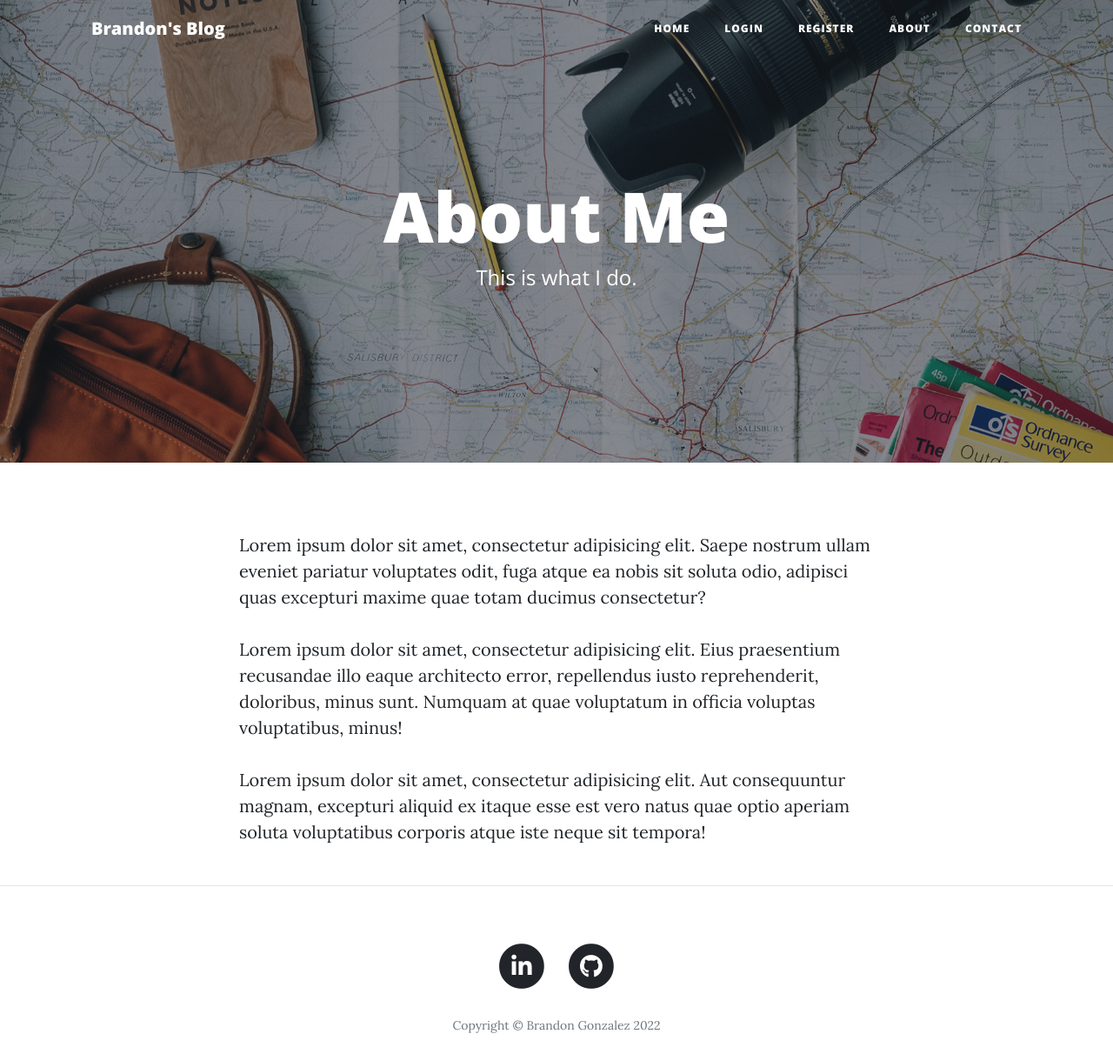
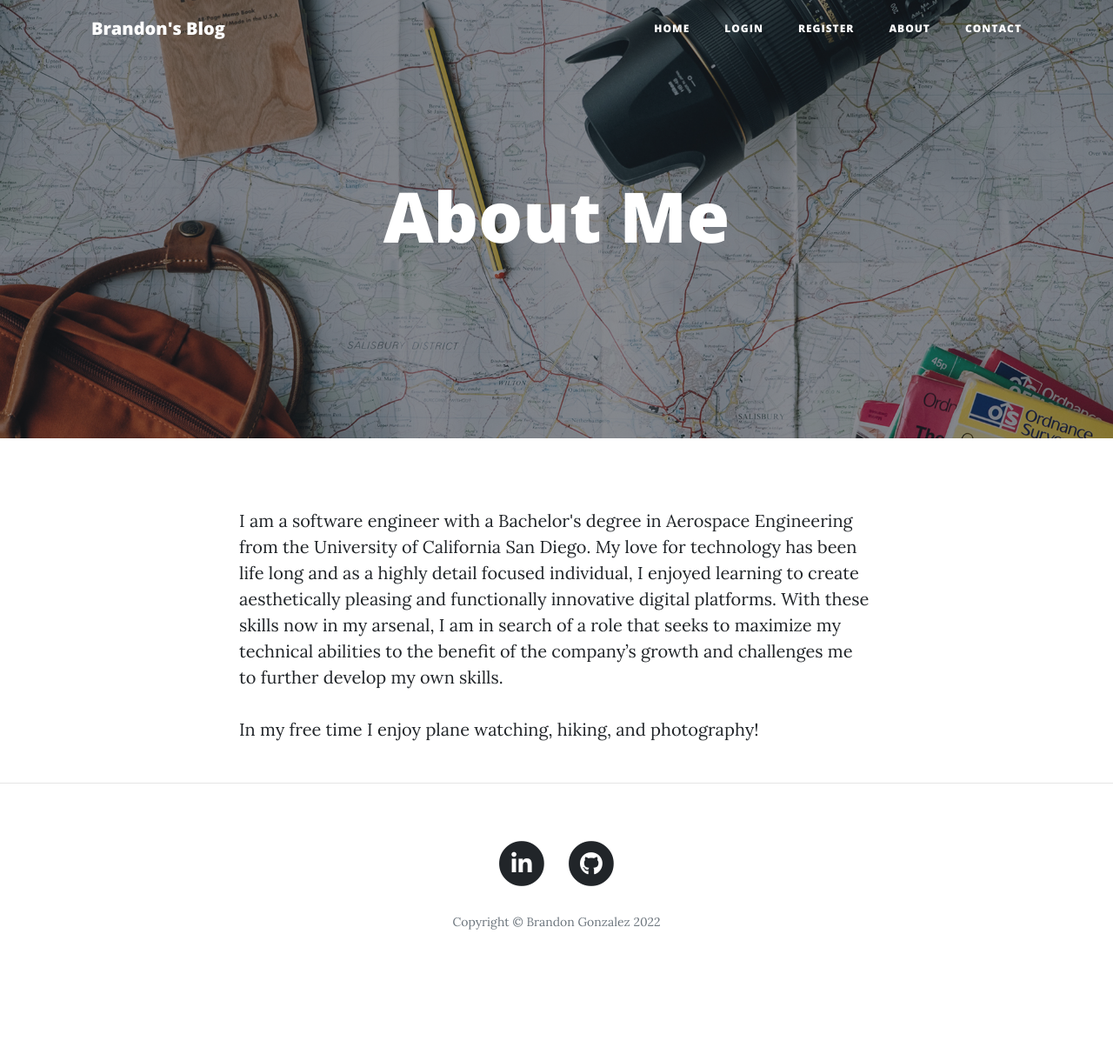
Before and after one commit to brndngnz/brandon-blog, a Flask app: page /about in a window 1280 px wide. Shown: the top 1212 px of the page at 87% size. After the commit the page ends 1069 px from the top, so only its background shows below. Run offline with Flask 2, Linux system fonts and the light colour scheme; some libraries are stand-ins or nearby versions.

Commit message:
Updating About Page

```diff
--- a/templates/about.html
+++ b/templates/about.html
@@ -8,7 +8,6 @@
         <div class="col-lg-8 col-md-10 mx-auto">
           <div class="page-heading">
             <h1>About Me</h1>
-            <span class="subheading">This is what I do.</span>
           </div>
         </div>
       </div>
@@ -19,9 +18,9 @@
   <div class="container">
     <div class="row">
       <div class="col-lg-8 col-md-10 mx-auto">
-        <p>Lorem ipsum dolor sit amet, consectetur adipisicing elit. Saepe nostrum ullam eveniet pariatur voluptates odit, fuga atque ea nobis sit soluta odio, adipisci quas excepturi maxime quae totam ducimus consectetur?</p>
-        <p>Lorem ipsum dolor sit amet, consectetur adipisicing elit. Eius praesentium recusandae illo eaque architecto error, repellendus iusto reprehenderit, doloribus, minus sunt. Numquam at quae voluptatum in officia voluptas voluptatibus, minus!</p>
-        <p>Lorem ipsum dolor sit amet, consectetur adipisicing elit. Aut consequuntur magnam, excepturi aliquid ex itaque esse est vero natus quae optio aperiam soluta voluptatibus corporis atque iste neque sit tempora!</p>
+        <p>I am a software engineer with a Bachelor's degree in Aerospace Engineering from the University of California San Diego. My love for technology has been life long and as a highly detail focused individual, I enjoyed learning to create aesthetically pleasing and functionally innovative digital platforms. With these skills now in my arsenal, I am in search of a role that seeks to maximize my technical abilities to the benefit of the company’s growth and challenges me to further develop my own skills.</p>
+        <p>In my free time I enjoy plane watching, hiking, and photography!</p>
+        <p></p>
       </div>
     </div>
   </div>
```
